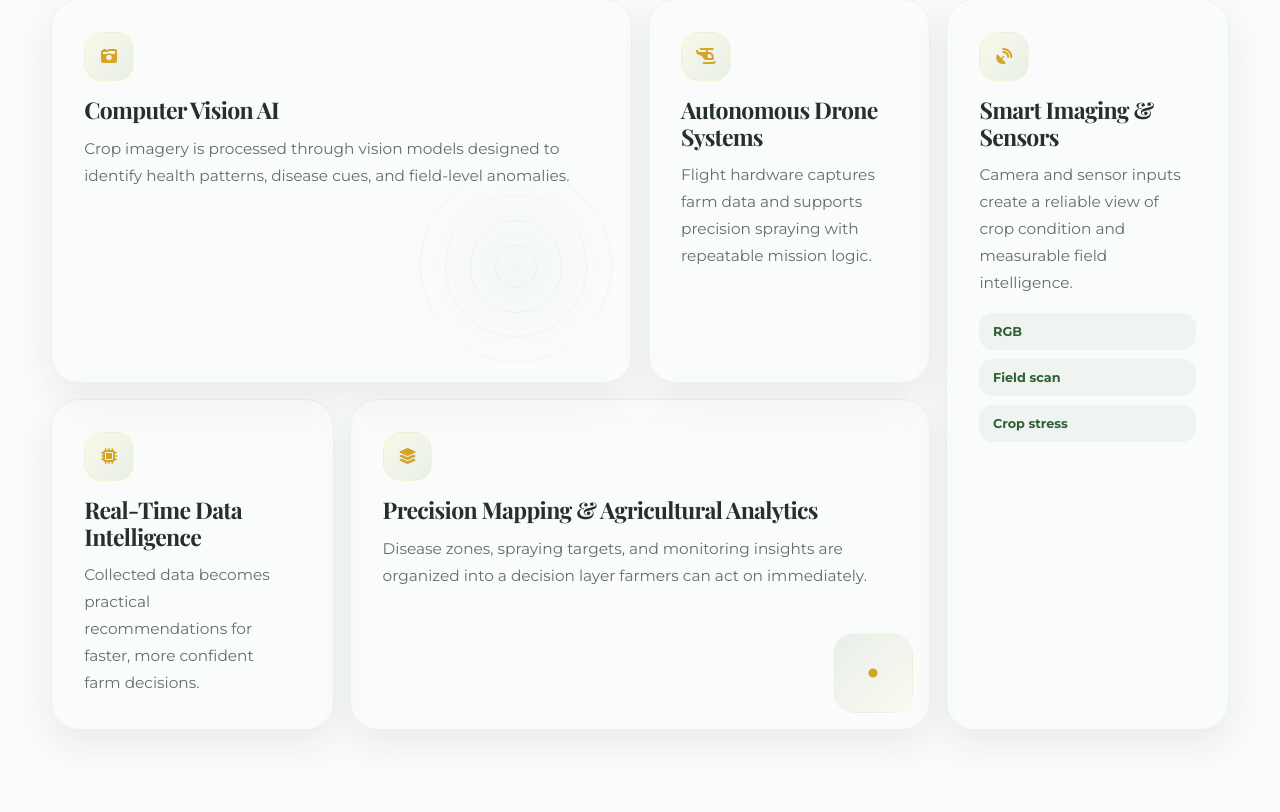
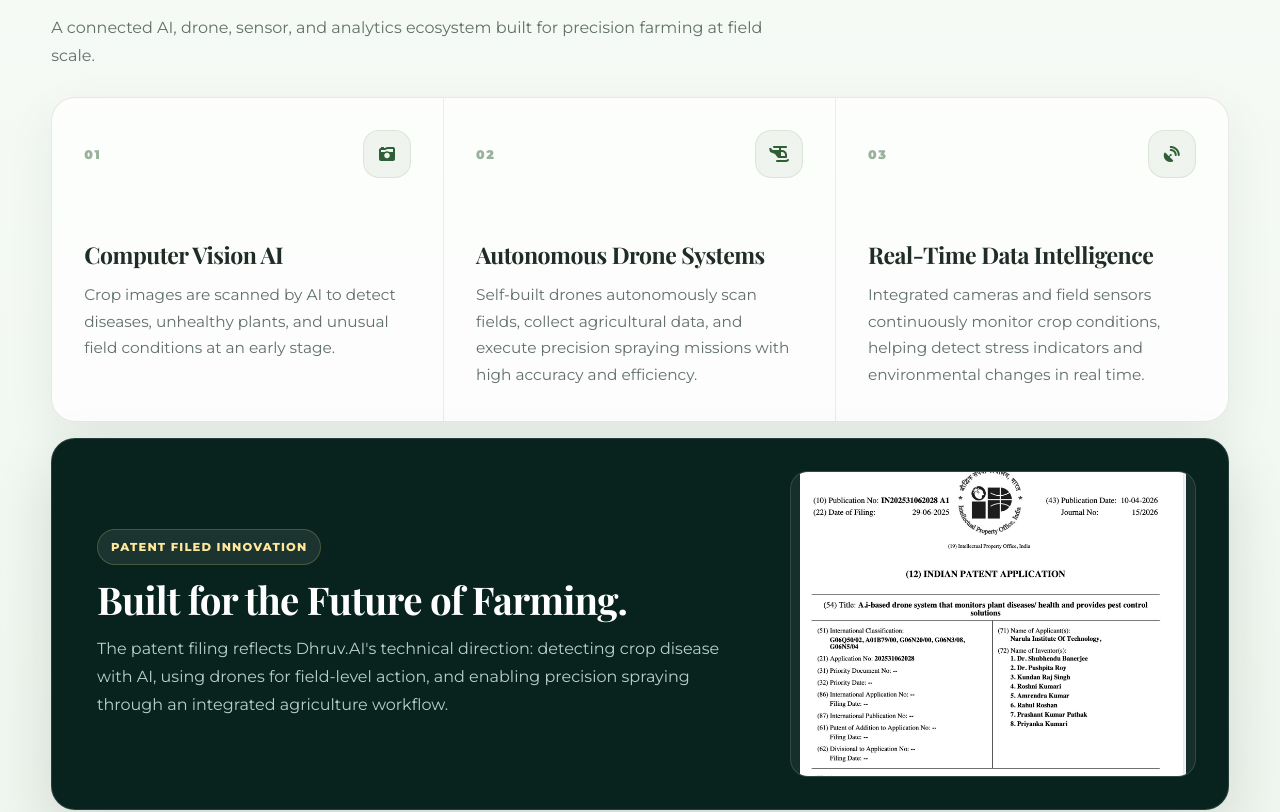
Before and after one commit to Roshni-Sah/AIModel, a React (Vite) app: page / in a window 1280 px wide. Shown: the part 3120-3932 px from the top of the page. Built offline with nearby package versions, Linux system fonts and the light colour scheme.

Commit message:
update technology section

```diff
--- a/src/components/JourneySection.jsx
+++ b/src/components/JourneySection.jsx
@@ -14,7 +14,7 @@ const slides = [
     alt: 'Dhruv.AI prototype development', tag: 'Beginning', date: 'March 2025 - Sep 2025', title: 'From Prototype to Patent', desc: 'Dhruv.AI started as a hackathon idea with a self-built drone and a vision to solve real agricultural challenges. What began as an AI-based crop disease detection system evolved into a precision spraying agriculture platform combining AI, drones, and smart spraying technology. Along the way, we were selected for multiple innovation programs, refined our solution through feedback, and filed a patent for our innovation.' },
   { image: tieuImg, alt: 'Dhruv.AI at TiE University startup program', tag: 'Milestone', date: 'October 2025', title: 'Top 25 Startup Journey', desc: 'Dhruv.AI was selected among the Top 25 Startups in the TiE University Program , West Bengal Chapter 2025. Being recognized through TiE University gave us the opportunity to present our innovation among emerging student-led startups and connect with mentors, founders, and industry leaders from the startup ecosystem.' },
   { image: iitMadrasImg, alt: 'Dhruv.AI startup ecosystem journey', tag: 'Journey', date: 'February 2026', title: 'Invited by Leading Incubators', desc: 'As Dhruv.AI grew, we had the opportunity to showcase our innovation at the IIT Madras E-Summit through leading startup platforms such as PedalStart, iCreate, Lemon Ideas, and NSRCEL IIM Bangalore. These experiences connected us with founders, mentors, and innovators across India, helping us refine our vision for AI-powered smart agriculture.' },
-  { image: Startup, alt: 'Dhruv.AI at 100 Startup Challenge', tag: 'Experience', date: 'April 2026', title: 'Participating in 100 Startup Challenge', desc: 'After successfully progressing through 6–7 pitching rounds, Dhruv.AI was recognized among the Top 100 Startups in India in Entrepreneurship Season Twelve by Lemon Ideas and Innopreneurs. The journey provided valuable opportunities to present our vision, receive expert feedback, and validate our innovation in AI-powered precision agriculture.' },
+  { image: Startup, alt: 'Dhruv.AI at 100 Startup Challenge', tag: 'Experience', date: 'April 2026', title: 'In Top 100 Startup', desc: 'After successfully progressing through 6–7 pitching rounds, Dhruv.AI was recognized among the Top 100 Startups in India in Entrepreneurship Season Twelve by Lemon Ideas and Innopreneurs. The journey provided valuable opportunities to present our vision, receive expert feedback, and validate our innovation in AI-powered precision agriculture.' },
   { image: firstStallImg, alt: 'Dhruv.AI first startup stall', tag: 'Experience', date: 'April 2026', title: 'Our First Startup Stall', desc: 'Our first startup stall at the Viksit Bharat Startup Conclave, Nagpur marked an important step in the Dhruv.AI journey. Invited by Lemon Ideas, we showcased our innovation to 100+ attendees, including CEOs, founders, industry experts, and government representatives, gaining valuable insights and potential collaboration opportunities.' },
   { image: fundingImg, alt: 'Dhruv.AI receiving iCreate TEC support', tag: 'Support', date: 'May 2026', title: 'Funded by iCreate TEC', desc: 'A significant milestone for Dhruv.AI came when we received a grant from iCreate TEC (Technology Exploration Cell), Gujarat. This recognition validated our vision of transforming agriculture through AI and drone technology. The grant enabled us to accelerate rapid prototype development, and move closer to real-world deployment. This journey later continued with another important chapter as Dhruv.AI became incubated at iCreate, entering a larger ecosystem of startups, mentors, and innovators.' },
   { image: incubatedImg, alt: 'Dhruv.AI incubated at iCreate', tag: 'Incubation', date: 'May 2024', title: 'Incubated at iCreate', desc: 'Dhruv.AI reached another major milestone when we became incubated at iCreate, the International Centre for Entrepreneurship and Technology, Gujarat. More than just an incubation program, it marked the beginning of a new chapter in our journey. Operating from iCreate\'s innovation ecosystem, we gained access to mentors, founders, and industry experts who helped us refine our technology, strengthen our vision, and continue building AI-driven solutions for the future of agriculture.' },
@@ -66,7 +66,7 @@ function JourneySection() {
         <div className="journey-modern-heading reveal">
           <span className="journey-modern-eyebrow">Startup journey</span>
           <h2 id="journeyHeading" className="journey-modern-h2">From campus prototype to funded AgriTech startup.</h2>
-          <p className="journey-modern-p">Severals milestones that shaped Dhruv.AI into an AI drone platform for precision farming, disease intelligence, and sustainable crop protection.</p>
+          <p className="journey-modern-p">Several milestones that shaped Dhruv.AI into an AI drone platform for precision farming, disease intelligence, and data-driven agriculture.</p>
         </div>
 
         <div
--- a/src/components/TechnologySection.jsx
+++ b/src/components/TechnologySection.jsx
@@ -1,38 +1,24 @@
 import { useRevealOnScroll } from '../hooks/useRevealOnScroll'
+import patentImg from '../assets/patent.jpeg'
 
 const panels = [
   {
+    number: '01',
     icon: 'fas fa-camera-retro',
     title: 'Computer Vision AI',
-    desc: 'Crop imagery is processed through vision models designed to identify health patterns, disease cues, and field-level anomalies.',
-    className: 'tech-panel tech-panel-hero',
-    hasSignal: true,
+    desc: 'Crop images are scanned by AI to detect diseases, unhealthy plants, and unusual field conditions at an early stage.',
   },
   {
+    number: '02',
     icon: 'fas fa-helicopter',
     title: 'Autonomous Drone Systems',
-    desc: 'Flight hardware captures farm data and supports precision spraying with repeatable mission logic.',
-    className: 'tech-panel',
+    desc: 'Self-built drones autonomously scan fields, collect agricultural data, and execute precision spraying missions with high accuracy and efficiency.',
   },
   {
+    number: '03',
     icon: 'fas fa-satellite-dish',
-    title: 'Smart Imaging & Sensors',
-    desc: 'Camera and sensor inputs create a reliable view of crop condition and measurable field intelligence.',
-    className: 'tech-panel tech-panel-tall',
-    hasSensors: true,
-  },
-  {
-    icon: 'fas fa-microchip',
     title: 'Real-Time Data Intelligence',
-    desc: 'Collected data becomes practical recommendations for faster, more confident farm decisions.',
-    className: 'tech-panel',
-  },
-  {
-    icon: 'fas fa-layer-group',
-    title: 'Precision Mapping & Agricultural Analytics',
-    desc: 'Disease zones, spraying targets, and monitoring insights are organized into a decision layer farmers can act on immediately.',
-    className: 'tech-panel tech-panel-wide',
-    hasMapPulse: true,
+    desc: 'Integrated cameras and field sensors continuously monitor crop conditions, helping detect stress indicators and environmental changes in real time.',
   },
 ]
 
@@ -51,38 +37,39 @@ function TechnologySection() {
           <span className="tech-badge">Technology stack</span>
           <h2 id="techHeading">The intelligence layer behind Dhruv.AI.</h2>
           <p>
-            A connected AI, drone, sensor, and analytics ecosystem built for precision farming at
-            field scale.
+            A connected AI, drone, sensor, and analytics ecosystem built for precision farming at field scale.
           </p>
         </div>
 
         <div className="tech-bento">
           {panels.map((panel, i) => (
-            <article className={`${panel.className} reveal`} key={i}>
-              <div className="tech-panel-icon">
-                <i className={panel.icon} aria-hidden="true" />
+            <article className="tech-panel reveal" key={i}>
+              <div className="tech-panel-top">
+                <span className="tech-panel-number">{panel.number}</span>
+                <span className="tech-panel-icon">
+                  <i className={panel.icon} aria-hidden="true" />
+                </span>
               </div>
               <h3>{panel.title}</h3>
               <p>{panel.desc}</p>
-              {panel.hasSignal && (
-                <div className="tech-signal" aria-hidden="true">
-                  <span />
-                  <span />
-                  <span />
-                  <span />
-                </div>
-              )}
-              {panel.hasSensors && (
-                <div className="sensor-stack" aria-hidden="true">
-                  <span>RGB</span>
-                  <span>Field scan</span>
-                  <span>Crop stress</span>
-                </div>
-              )}
-              {panel.hasMapPulse && <div className="map-pulse" aria-hidden="true" />}
             </article>
           ))}
         </div>
+
+        <article className="tech-patent reveal">
+          <div className="tech-patent-copy">
+            <span className="tech-patent-badge">Patent filed innovation</span>
+            <h3>Built for the Future of Farming.</h3>
+            <p>
+              The patent filing reflects Dhruv.AI's technical direction: detecting crop disease
+              with AI, using drones for field-level action, and enabling precision spraying through
+              an integrated agriculture workflow.
+            </p>
+          </div>
+          <figure className="tech-patent-media">
+            <img src={patentImg} alt="Dhruv.AI patent filing document" />
+          </figure>
+        </article>
       </div>
     </section>
   )
--- a/src/index.css
+++ b/src/index.css
@@ -1228,324 +1228,227 @@ p {
    TECH SECTION
 ───────────────────────── */
 
-
-/* heading */
-
-.tech-intro h2{
-    margin-top:.6rem;
-    color:#1f2d26;
-    /* unified, smooth scaling to match Vision heading */
-    font-size: clamp(1.9rem, 3.4vw, 3.2rem);
+.tech-ecosystem-section {
+    padding: clamp(4.5rem, 7vw, 6rem) 0;
+    background:
+        linear-gradient(180deg, #f8fbf7 0%, #eef6ef 100%);
+    border-top: 1px solid rgba(36, 48, 40, 0.06);
+}
+
+.tech-shell {
+    width: min(1180px, 92%);
+    margin: 0 auto;
+}
+
+.tech-intro {
+    max-width: 840px;
+    margin: 0 0 1.7rem;
+}
+
+.tech-badge {
+    display: inline-flex;
+    align-items: center;
+    justify-content: center;
+    padding: 0.65rem 0.9rem;
+    border-radius: 999px;
+    background: rgba(74, 124, 68, 0.08);
+    border: 1px solid rgba(74, 124, 68, 0.12);
+    color: #2f5f37;
+    font-size: 0.72rem;
+    font-weight: 800;
+    letter-spacing: 0.12em;
+    text-transform: uppercase;
+}
+
+.tech-intro h2 {
+    max-width: 760px;
+    margin-top: 0.8rem;
+    color: #1f2d26;
+    font-size: clamp(2rem, 3.6vw, 3.35rem);
+    line-height: 1.05;
+    letter-spacing: -0.02em;
+    font-weight: 700;
+}
+
+.tech-intro p {
+    max-width: 720px;
+    margin-top: 0.9rem;
+    color: #617068;
+    font-size: 1rem;
+    line-height: 1.75;
+}
+
+.tech-bento {
+    display: grid;
+    grid-template-columns: repeat(3, minmax(0, 1fr));
+    border: 1px solid rgba(36, 48, 40, 0.1);
+    border-radius: 24px;
+    overflow: hidden;
+    background: rgba(255, 255, 255, 0.74);
+    box-shadow: 0 18px 50px rgba(24, 39, 30, 0.07);
+}
+
+.tech-panel {
+    position: relative;
+    min-height: 18rem;
+    padding: clamp(1.35rem, 2.8vw, 2rem);
+    background: transparent;
+    border-right: 1px solid rgba(36, 48, 40, 0.08);
+    transition: background 0.25s ease;
+}
+
+.tech-panel:last-child {
+    border-right: 0;
+}
+
+.tech-panel:hover {
+    background: rgba(255, 255, 255, 0.7);
+}
+
+.tech-panel-top {
+    display: flex;
+    align-items: center;
+    justify-content: space-between;
+    gap: 1rem;
+    margin-bottom: clamp(2.4rem, 5vw, 4.2rem);
+}
+
+.tech-panel-number {
+    color: rgba(47, 95, 55, 0.48);
+    font-size: 0.78rem;
+    font-weight: 900;
+    letter-spacing: 0.14em;
+}
+
+.tech-panel-icon {
+    width: 3rem;
+    height: 3rem;
+    display: inline-flex;
+    align-items: center;
+    justify-content: center;
+    border-radius: 16px;
+    color: #2f5f37;
+    background: rgba(74, 124, 68, 0.08);
+    border: 1px solid rgba(74, 124, 68, 0.12);
+}
+
+.tech-panel h3 {
+    margin: 0 0 0.8rem;
+    color: #1f2d26;
+    font-size: clamp(1.2rem, 1.8vw, 1.55rem);
+    line-height: 1.16;
+    letter-spacing: -0.02em;
+}
+
+.tech-panel p {
+    max-width: 34rem;
+    color: #617068;
+    font-size: 0.96rem;
+    line-height: 1.75;
+}
+
+.tech-patent {
+    display: grid;
+    grid-template-columns: minmax(0, 1fr) minmax(17rem, 0.62fr);
+    gap: clamp(1.2rem, 4vw, 3.2rem);
+    align-items: center;
+    margin-top: 1rem;
+    padding: clamp(1.2rem, 3vw, 2rem);
+    border-radius: 24px;
+    background: #08231e;
+    border: 1px solid rgba(255, 255, 255, 0.12);
+    box-shadow: 0 22px 58px rgba(24, 39, 30, 0.14);
+}
+
+.tech-patent-copy {
+    padding: clamp(0.2rem, 1vw, 0.9rem);
+}
+
+.tech-patent-badge {
+    display: inline-flex;
+    width: fit-content;
+    padding: 0.6rem 0.82rem;
+    border-radius: 999px;
+    color: #ffe89b;
+    background: rgba(255, 255, 255, 0.08);
+    border: 1px solid rgba(255, 230, 128, 0.2);
+    font-size: 0.72rem;
+    font-weight: 800;
+    letter-spacing: 0.1em;
+    text-transform: uppercase;
+}
+
+.tech-patent h3 {
+    max-width: 760px;
+    margin: 0.9rem 0 0;
+    color: #ffffff;
+    font-size: clamp(1.65rem, 3vw, 2.65rem);
     line-height: 1.08;
     letter-spacing: -0.02em;
-    max-width:100%;
-    margin-inline:auto;
-    font-weight:700;
-    white-space: normal;
-    overflow-wrap: anywhere;
-    text-shadow: none;
-}
-
-.tech-badge{
-
-   display:inline-flex;
-    align-items:center;
-    justify-content:center;
-
-    padding:0.7rem 1rem;
-
-    border-radius:999px;
-
-    background: rgba(74,124,68,0.08);
-
-    border:1px solid rgba(74,124,68,0.12);
-
-    color:#2f5f37;
-
-    font-size:0.74rem;
-    font-weight:800;
-
-    letter-spacing:0.12em;
-
-    text-transform:uppercase;
-}
-
-
-.tech-ecosystem-section{
-    padding: clamp(4.5rem,7vw,6rem) 0;
-    background: #fafcfb;
-    border-top:1px solid rgba(0,0,0,0.03);
-}
-
-/* container */
-
-.tech-shell{
-    width:min(1280px,92%);
-    margin:auto;
-}
-
-/* intro */
-
-.tech-intro{
-    /* max-width:820px; */
-
-    margin-bottom:2rem;
-    max-width: 900px;
-
-    margin: 0 auto 1.4rem;
-
-    text-align: center;
-}
-
-
-
-/* paragraph */
-
-.tech-intro p{
-    margin-top:.9rem;
-
-    color:#617068;
-
-    font-size:1rem;
-
-    line-height:1.75;
-
-    max-width:760px;
-
-     margin: 0 auto 1.4rem;
-
-    text-align: center;
-
-}
-
-/* bento */
-
-.tech-bento{
-    display:grid;
-
-    grid-template-columns:repeat(4,minmax(0,1fr));
-
-    gap:1rem;
-}
-
-/* cards */
-
-.tech-panel{
-    position:relative;
-    overflow:hidden;
-    min-height:13rem;
-    padding:2rem;
-    border-radius:28px;
-
-    backdrop-filter:blur(10px);
-
-    border:1px solid rgba(74,124,68,0.08);
-
-    box-shadow:
-        0 14px 36px rgba(24,39,30,0.08);
-
-    transition:
-        transform .3s ease,
-        box-shadow .3s ease;
-}
-
-/* hover */
-
-.tech-panel:hover{
-    transform:translateY(-5px);
-
-    box-shadow:
-        0 18px 42px rgba(24,39,30,0.12);
-}
-
-/* layout */
-
-.tech-panel-hero,
-.tech-panel-wide{
-    grid-column:span 2;
-}
-
-.tech-panel-hero{
-    min-height:24rem;
-}
-
-.tech-panel-tall{
-    grid-row:span 2;
-}
-
-/* icon */
-
-.tech-panel-icon{
-    width:3.1rem;
-    height:3.1rem;
-
-    display:flex;
-    align-items:center;
-    justify-content:center;
-
-    border-radius:18px;
-
-    color:#d4a42b;
-
-    background:
-        linear-gradient(
-            135deg,
-            rgba(255,230,128,0.14),
-            rgba(74,124,68,0.10)
-        );
-
-    border:1px solid rgba(255,230,128,0.16);
-
-    margin-bottom:1rem;
-}
-
-/* titles */
-
-.tech-panel h3{
-    margin:0 0 .75rem;
-
-    color:#243028;
-
-    font-size:clamp(1.15rem,1.8vw,1.6rem);
-
-    line-height:1.15;
-
-    letter-spacing:-0.03em;
-}
-
-/* text */
-
-.tech-panel p{
-    color:#617068;
-
-    font-size:.96rem;
-
-    line-height:1.75;
-
-    max-width:95%;
-}
-
-/* radar */
-
-.tech-signal{
-    position:absolute;
-
-    right:1.2rem;
-    bottom:1.2rem;
-
-    width:12rem;
-
-    aspect-ratio:1;
-
-    border-radius:999px;
-
-    opacity:.45;
-
-    background:
-        radial-gradient(
-            circle,
-            rgba(74,124,68,0.08),
-            transparent 70%
-        );
-}
-
-.tech-signal span{
-    position:absolute;
-
-    inset:calc(var(--ring,0) * 13%);
-
-    border:1px solid rgba(74,124,68,0.12);
-
-    border-radius:inherit;
-}
-
-.tech-signal span:nth-child(1){--ring:0;}
-.tech-signal span:nth-child(2){--ring:1;}
-.tech-signal span:nth-child(3){--ring:2;}
-.tech-signal span:nth-child(4){--ring:3;}
-
-/* sensor tags */
-
-.sensor-stack{
-    display:grid;
-
-    gap:.55rem;
-
-    margin-top:1rem;
-}
-
-.sensor-stack span{
-    padding:.7rem .85rem;
-
-    border-radius:14px;
-
-    background:rgba(74,124,68,0.06);
-
-    color:#2f5f37;
-
-    font-size:.8rem;
-
-    font-weight:700;
-}
-
-/* map */
-
-.map-pulse{
-    position:absolute;
-
-    right:1rem;
-    bottom:1rem;
-
-    width:5rem;
-    height:5rem;
-
-    border-radius:22px;
-
-    background:
-        radial-gradient(
-            circle at 50% 50%,
-            #d4a42b 0 4px,
-            transparent 5px
-        ),
-
-        linear-gradient(
-            135deg,
-            rgba(74,124,68,0.10),
-            rgba(255,230,128,0.08)
-        );
-
-    border:1px solid rgba(255,230,128,0.12);
-}
-
-/* responsive */
-
-@media (max-width:1100px){
-
-    .tech-bento{
-        grid-template-columns:repeat(2,1fr);
-    }
-
-    .tech-panel-hero,
-    .tech-panel-wide{
-        grid-column:span 1;
-    }
-
-    .tech-panel-tall{
-        grid-row:auto;
-    }
-}
-
-@media (max-width:720px){
-
-    .tech-bento{
-        grid-template-columns:1fr;
-    }
-
-    .tech-panel{
-        min-height:auto;
-    }
-
-    /* keep heading scaling controlled by base clamp; avoid abrupt changes here */
+}
+
+.tech-patent p {
+    max-width: 720px;
+    margin-top: 0.9rem;
+    color: rgba(235, 255, 250, 0.78);
+    font-size: 1rem;
+    line-height: 1.75;
+}
+
+.tech-patent-media {
+    margin: 0;
+    overflow: hidden;
+    border-radius: 18px;
+    background: rgba(255, 255, 255, 0.06);
+    border: 1px solid rgba(255, 255, 255, 0.12);
+}
+
+.tech-patent-media img {
+    width: 100%;
+    max-height: 19rem;
+    object-fit: contain;
+    object-position: center;
+}
+
+@media (max-width: 980px) {
+    .tech-bento,
+    .tech-patent {
+        grid-template-columns: 1fr;
+    }
+
+    .tech-panel {
+        min-height: auto;
+        border-right: 0;
+        border-bottom: 1px solid rgba(36, 48, 40, 0.08);
+    }
+
+    .tech-panel:last-child {
+        border-bottom: 0;
+    }
+
+    .tech-panel-top {
+        margin-bottom: 1.8rem;
+    }
+}
+
+@media (max-width: 720px) {
+    .tech-intro,
+    .tech-patent {
+        text-align: center;
+    }
+
+    .tech-intro h2,
+    .tech-intro p {
+        margin-inline: auto;
+    }
+
+    .tech-patent-badge {
+        margin-inline: auto;
+    }
+
+    .tech-patent-media img {
+        max-height: 17rem;
+    }
 }
 
 
@@ -2269,11 +2172,6 @@ p {
         margin: 0;
     }
 
-    .tech-panel-hero,
-    .tech-panel-wide {
-        grid-column: span 2;
-    }
-
     .footer-content {
         grid-template-columns: 1fr 1fr;
         gap: 2.5rem 1rem;
@@ -2352,20 +2250,6 @@ p {
 
     .mission-node {
         margin: 0.75rem auto 1rem;
-    }
-
-    .tech-panel,
-    .tech-panel-hero,
-    .tech-panel-wide,
-    .tech-panel-tall {
-        grid-column: auto;
-        grid-row: auto;
-        min-height: auto;
-    }
-
-    .tech-signal,
-    .map-pulse {
-        display: none;
     }
 
     .nc-tile,
@@ -2708,6 +2592,17 @@ p {
 }
 
 @media (max-width: 720px) {
+    .nav-container {
+        position: relative;
+        justify-content: center;
+        min-height: 64px;
+        padding-inline: 4.25rem;
+    }
+
+    .nav-logo {
+        justify-content: center;
+    }
+
     .logo-text .dhruv {
         font-size: 1.45rem;
     }
@@ -2718,6 +2613,13 @@ p {
 
     .nav-logo img {
         height: 36px;
+    }
+
+    .menu-btn {
+        position: absolute;
+        right: 1rem;
+        top: 50%;
+        transform: translateY(-50%);
     }
 
     .hero-section {
```
Also changed, not shown: src/components/TeamSection.jsx (+25 -6 lines), src/assets/patent.jpeg (added).
